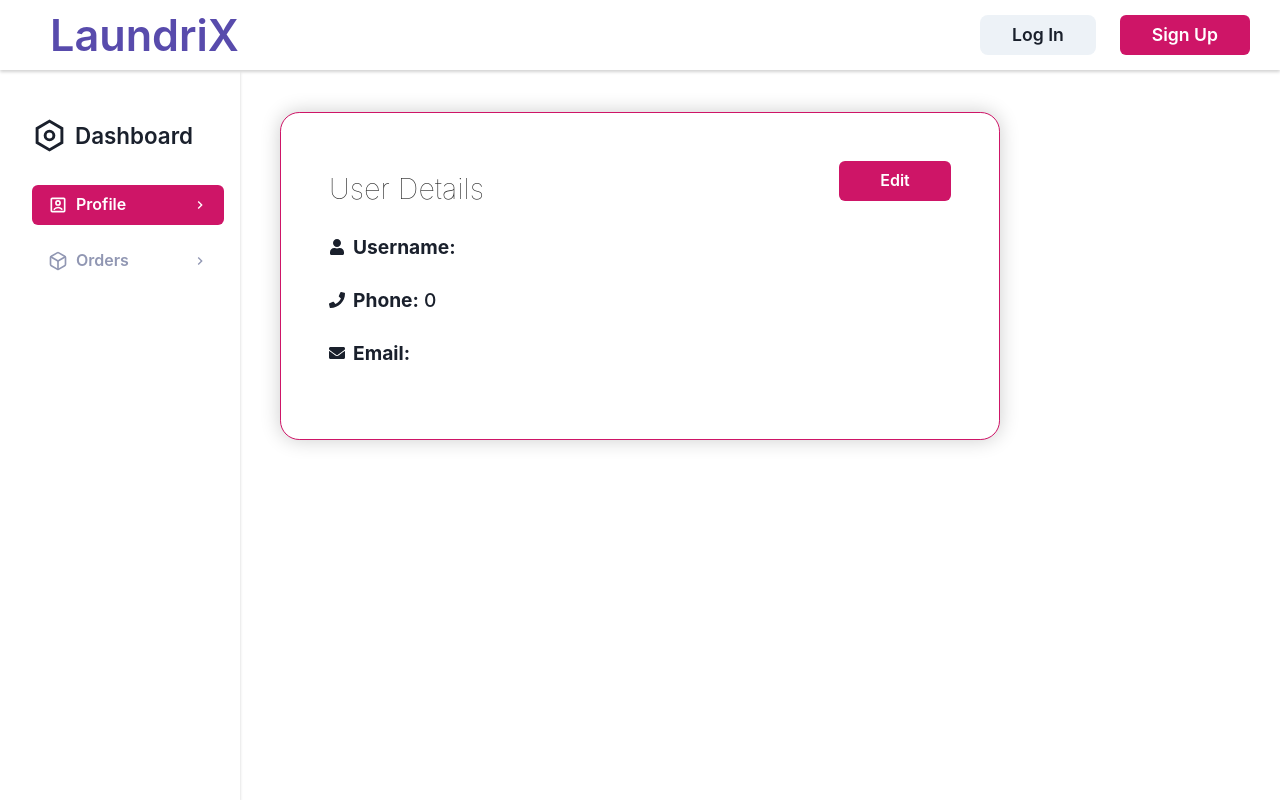
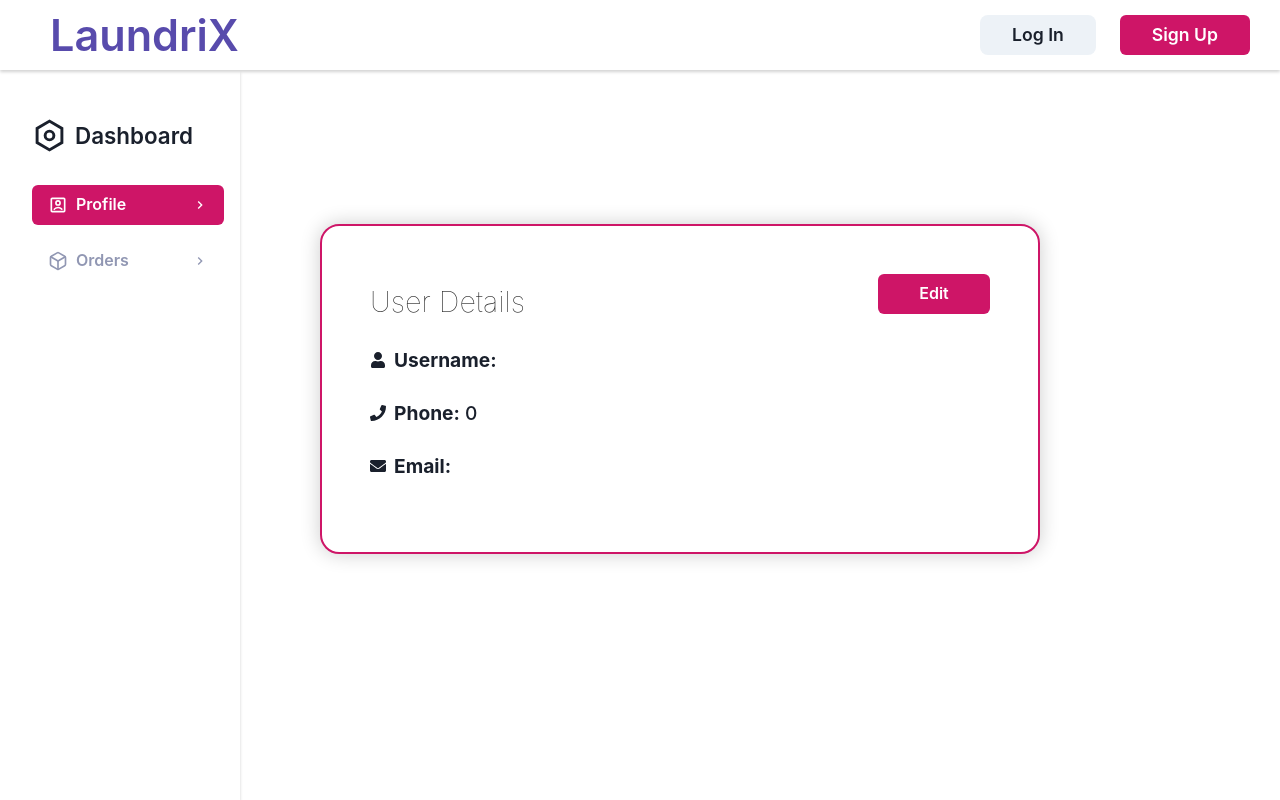
Before and after one commit to jainvedant392/LaundriX, a React (Vite) app in the folder frontend/: page /dashboard in a window 1280 px wide. Built offline with nearby package versions, Linux system fonts and the light colour scheme.

Commit message:
fix(frontend): minor ui fixes

```diff
--- a/frontend/src/components/LaundererDetails/index.jsx
+++ b/frontend/src/components/LaundererDetails/index.jsx
@@ -1,7 +1,6 @@
 import {
   Box,
   Button,
-  Center,
   Flex,
   FormControl,
   FormLabel,
@@ -98,6 +97,7 @@ function LaundererDetails() {
       return;
     }
     try {
+      // eslint-disable-next-line no-unused-vars
       const response = await axios.patch(
         'http://localhost:4000/user',
         changedData
@@ -149,10 +149,7 @@ function LaundererDetails() {
 
   const [isLargerThan768px] = useMediaQuery('(min-width: 768px)');
   return (
-    <>
-      {/* {' '} */}
-      <Center m={0} p={0}>
-        <Stack align="center" justify="center" spacing={4}>
+    <Stack align="center" justify="center" spacing={4} pt="4rem">
       <Box
         borderRadius="1.2rem"
         px={['2rem', '3rem']}
@@ -161,7 +158,7 @@ function LaundererDetails() {
         w={['auto', 'auto', 'auto', '40rem', '40rem', '45rem']}
         mb="2rem"
         bg="#ffffff"
-            border="1px solid #ce1567"
+        border="2px solid #ce1567"
         boxShadow="0px 0px 20px 0px rgba(0, 0, 0, 0.20)"
         mx="auto"
       >
@@ -327,8 +324,6 @@ function LaundererDetails() {
         </ModalContent>
       </Modal>
     </Stack>
-      </Center>
-    </>
   );
 }
 
--- a/frontend/src/components/Navbar/index.jsx
+++ b/frontend/src/components/Navbar/index.jsx
@@ -176,7 +176,13 @@ function Navbar() {
                 cursor="pointer"
                 position="relative"
               >
-                <BiBell size="1.5rem" color="#584bac" />
+                <BiBell
+                  size="1.5rem"
+                  color="#584bac"
+                  _hover={{
+                    color: '#ce1567',
+                  }}
+                />
                 {unreadCount > 0 && (
                   <Badge
                     colorScheme="red"
@@ -232,7 +238,8 @@ function Navbar() {
                 size="lg"
                 cursor="pointer"
                 borderRadius="full"
-                py="0.25rem"
+                py="0.4rem"
+                px="1rem"
                 _hover={{
                   bg: '#dbdbdb',
                 }}
@@ -245,6 +252,10 @@ function Navbar() {
                       color="#584BAC"
                       fontWeight="600"
                       fontSize={['0.4rem', '0.5rem', '0.8rem', '1.2rem']}
+                      _hover={{
+                        bg: '#dbdbdb',
+                        color: '#ce1567',
+                      }}
                     >
                       Account
                     </Text>
--- a/frontend/src/components/StudentDetails/index.jsx
+++ b/frontend/src/components/StudentDetails/index.jsx
@@ -1,7 +1,6 @@
 import {
   Box,
   Button,
-  Center,
   Flex,
   FormControl,
   FormLabel,
@@ -189,8 +188,7 @@ function StudentDetails() {
   };
 
   return (
-    <Center m={0} p={0}>
-      <Stack align="center" justify="center" spacing={4}>
+    <Stack align="center" justify="center" spacing={4} pt="4rem">
       <Box
         borderRadius="1.2rem"
         px={['2rem', '3rem']}
@@ -408,7 +406,6 @@ function StudentDetails() {
         </ModalContent>
       </Modal>
     </Stack>
-    </Center>
   );
 }
 
--- a/frontend/src/pages/DashBoard/Launderer/index.jsx
+++ b/frontend/src/pages/DashBoard/Launderer/index.jsx
@@ -1,12 +1,4 @@
-import {
-  Box,
-  Button,
-  Center,
-  Flex,
-  HStack,
-  Stack,
-  Text,
-} from '@chakra-ui/react';
+import { Box, Button, Flex, HStack, Stack, Text } from '@chakra-ui/react';
 import React, { useState } from 'react';
 import { FiBox } from 'react-icons/fi';
 import { MdKeyboardArrowRight } from 'react-icons/md';
@@ -75,9 +67,9 @@ function LaundererDashboard() {
             </Button>
           </Stack>
         </Box>
-        <Center>
+        <Flex justify="space-evenly" align="center" pt="3rem" pl="5rem">
           {!isActive ? <LaundererDetails /> : <LaundererOrdersDetail />}
-        </Center>
+        </Flex>
       </Flex>
     </>
   );
--- a/frontend/src/pages/DashBoard/Student/index.jsx
+++ b/frontend/src/pages/DashBoard/Student/index.jsx
@@ -70,8 +70,9 @@ function StudentDashBoard() {
       <Flex
         justify="space-evenly"
         align="center"
+        pt="5rem"
+        pl="5rem"
         mt={['50px', '55px', '70px']}
-        pt="10rem"
       >
         {!isActive ? <StudentDetails /> : <OrderDetail />}
       </Flex>
```
Lines whose indentation alone changed are shown as unchanged.
